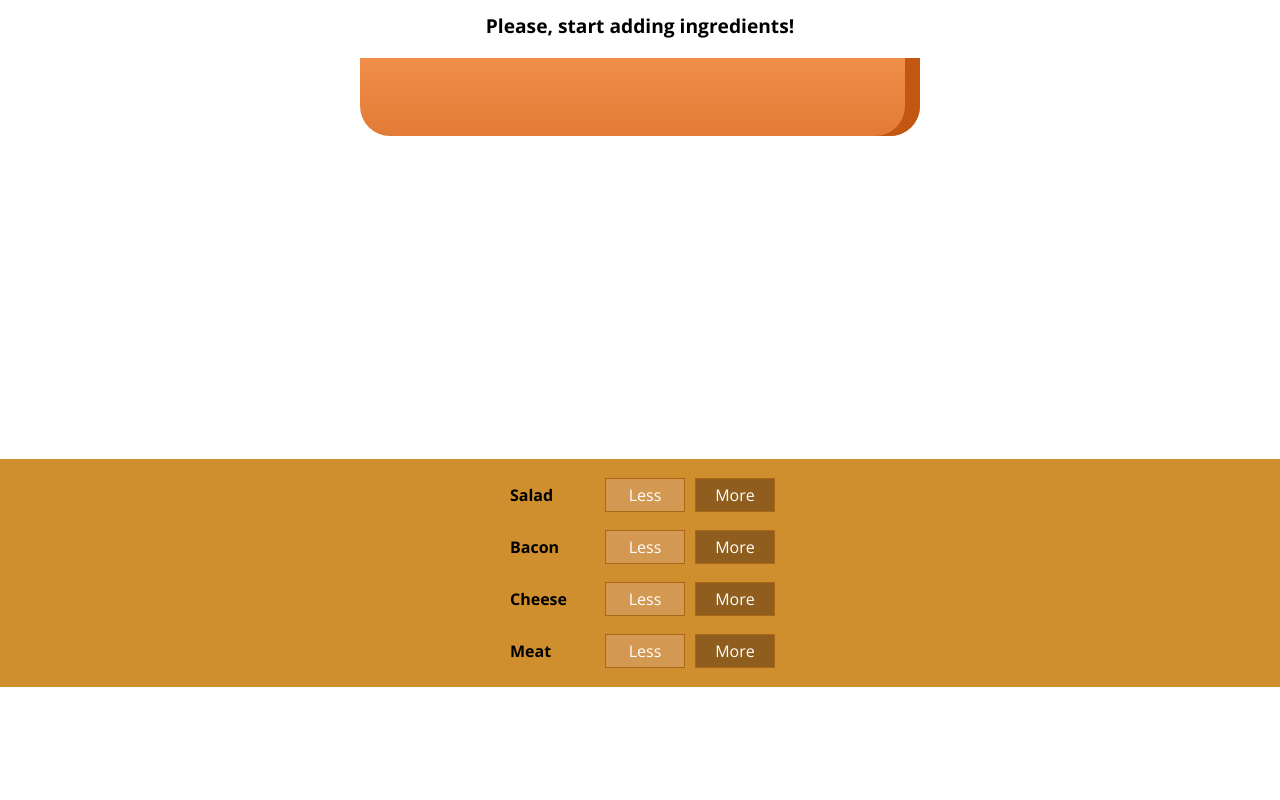
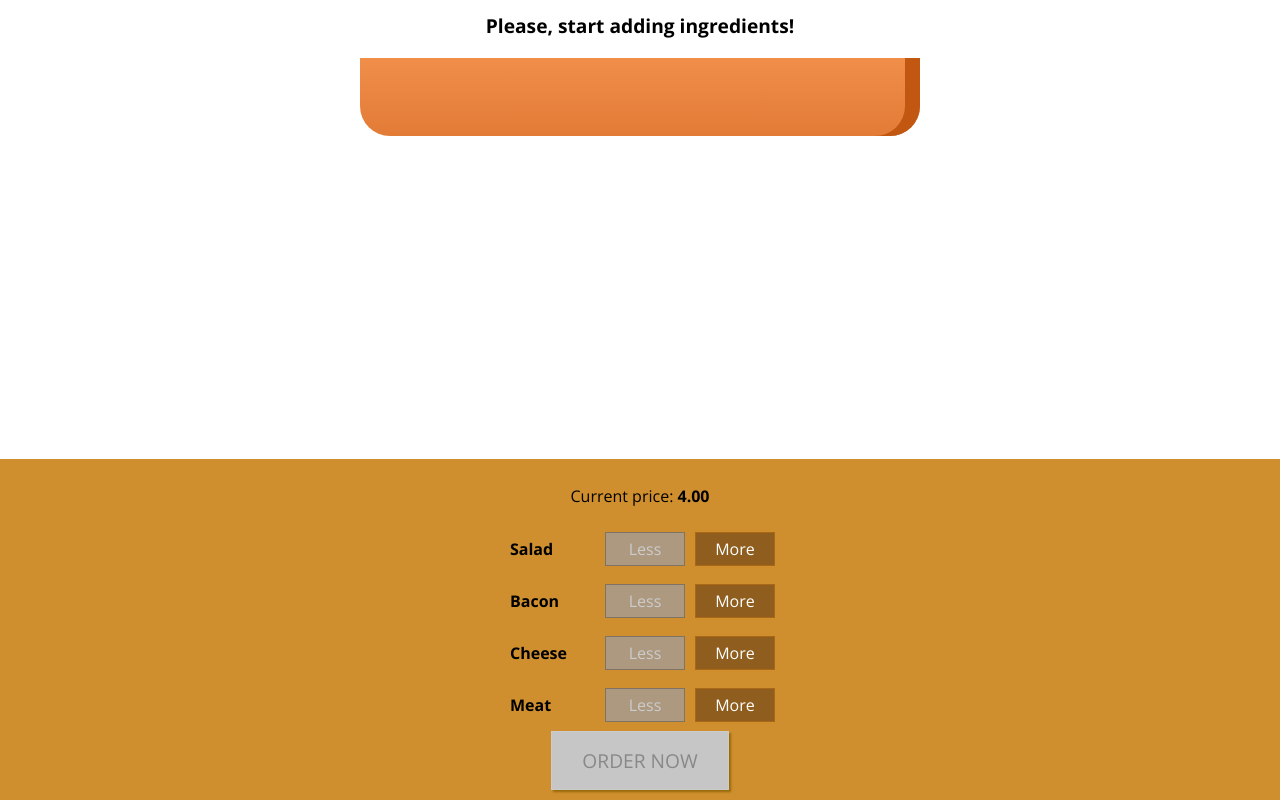
Before and after one commit to jo-dadic/burger_builder_app, a React app: page / in a window 1280 px wide. Shown: the part 179-979 px from the top of the page. Before the commit the page ends 866 px from the top, so only its background shows below. Built offline with nearby package versions, Linux system fonts and the light colour scheme.

Commit message:
order button added

```diff
--- a/src/components/Burger/BuildControls/BuildControl/BuildControl.js
+++ b/src/components/Burger/BuildControls/BuildControl/BuildControl.js
@@ -5,7 +5,13 @@ import classes from "./BuildControl.css";
 const BuildControl = (props) => (
   <div className={classes.BuildControl}>
     <div className={classes.Label}>{props.label}</div>
-    <button className={classes.Less}>Less</button>
+    <button
+      className={classes.Less}
+      onClick={props.removed}
+      disabled={props.disabled}
+    >
+      Less
+    </button>
     <button className={classes.More} onClick={props.added}>
       More
     </button>
--- a/src/components/Burger/BuildControls/BuildControls.css
+++ b/src/components/Burger/BuildControls/BuildControls.css
@@ -8,3 +8,45 @@
   box-shadow: 0 2px 1px #ccc;
   padding: 10px 0;
 }
+
+.OrderButton {
+  background-color: #dad735;
+  outline: none;
+  cursor: pointer;
+  border: 1px solid #966909;
+  color: #966909;
+  font-family: inherit;
+  font-size: 1.2em;
+  padding: 15px 30px;
+  box-shadow: 2px 2px 2px #966909;
+}
+
+.OrderButton:hover,
+.OrderButton:active {
+  background-color: #a0db41;
+  border: 1px solid #966909;
+  color: #966909;
+}
+
+.OrderButton:disabled {
+  background-color: #c7c6c6;
+  cursor: not-allowed;
+  border: 1px solid #ccc;
+  color: #888888;
+}
+
+.OrderButton:not(:disabled) {
+  animation: enable 0.3s linear;
+}
+
+@keyframes enable {
+  0% {
+    transform: scale(1);
+  }
+  60% {
+    transform: scale(1.1);
+  }
+  100% {
+    transform: scale(1);
+  }
+}
--- a/src/components/Burger/BuildControls/BuildControls.js
+++ b/src/components/Burger/BuildControls/BuildControls.js
@@ -13,13 +13,21 @@ const controls = [
 
 const BuildControls = (props) => (
   <div className={classes.BuildControls}>
+    <p>
+      Current price: <strong>{props.price.toFixed(2)}</strong>
+    </p>
     {controls.map((ctrl) => (
       <BuildControl
         key={ctrl.label}
         label={ctrl.label}
         added={() => props.ingredientAdded(ctrl.type)}
+        removed={() => props.ingredientRemoved(ctrl.type)}
+        disabled={props.disabled[ctrl.type]}
       />
     ))}
+    <button className={classes.OrderButton} disabled={!props.purchasable}>
+      ORDER NOW
+    </button>
   </div>
 );
 
--- a/src/containers/BurgerBuilder/BurgerBuilder.js
+++ b/src/containers/BurgerBuilder/BurgerBuilder.js
@@ -20,6 +20,18 @@ class BurgerBuilder extends Component {
       meat: 0,
     },
     totalPrice: 4,
+    purchasable: false,
+  };
+
+  updatePurchaseState = (ingredients) => {
+    const sum = Object.keys(ingredients)
+      .map((igKey) => {
+        return ingredients[igKey];
+      })
+      .reduce((sum, el) => {
+        return sum + el;
+      }, 0);
+    this.setState({ purchasable: sum > 0 });
   };
 
   addIngredientHandler = (type) => {
@@ -33,15 +45,45 @@ class BurgerBuilder extends Component {
     const oldPrice = this.state.totalPrice;
     const newPrice = oldPrice + priceAddition;
     this.setState({ totalPrice: newPrice, ingredients: updatedIngredients });
+    this.updatePurchaseState(updatedIngredients);
   };
 
-  removeIngredientHandler = (type) => {};
+  removeIngredientHandler = (type) => {
+    const oldCount = this.state.ingredients[type];
+    //stopping state to go to the negative values:
+    if (oldCount <= 0) {
+      return;
+    }
+    const updatedCount = oldCount - 1;
+    const updatedIngredients = {
+      ...this.state.ingredients,
+    };
+    updatedIngredients[type] = updatedCount;
+    const priceDeduction = INGREDIENT_PRICES[type];
+    const oldPrice = this.state.totalPrice;
+    const newPrice = oldPrice - priceDeduction;
+    this.setState({ totalPrice: newPrice, ingredients: updatedIngredients });
+    this.updatePurchaseState(updatedIngredients);
+  };
 
   render() {
+    const disabledInfo = {
+      ...this.state.ingredients,
+    };
+    for (let key in disabledInfo) {
+      disabledInfo[key] = disabledInfo[key] <= 0;
+    }
+
     return (
       <Aux>
         <Burger ingredients={this.state.ingredients} />
-        <BuildControls ingredientAdded={this.addIngredientHandler} />
+        <BuildControls
+          ingredientAdded={this.addIngredientHandler}
+          ingredientRemoved={this.removeIngredientHandler}
+          disabled={disabledInfo}
+          purchasable={this.state.purchasable}
+          price={this.state.totalPrice}
+        />
       </Aux>
     );
   }
```
